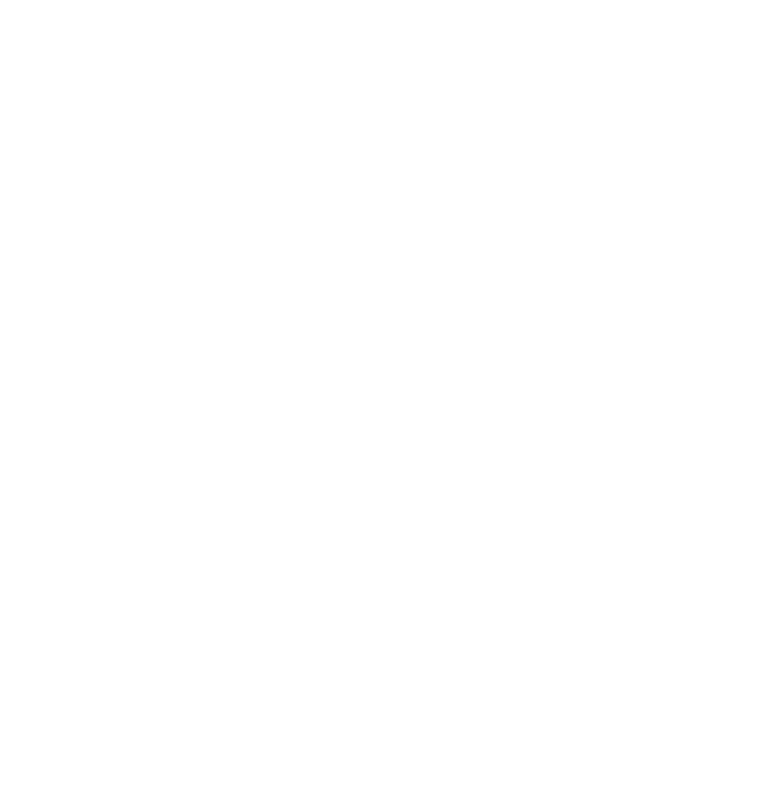
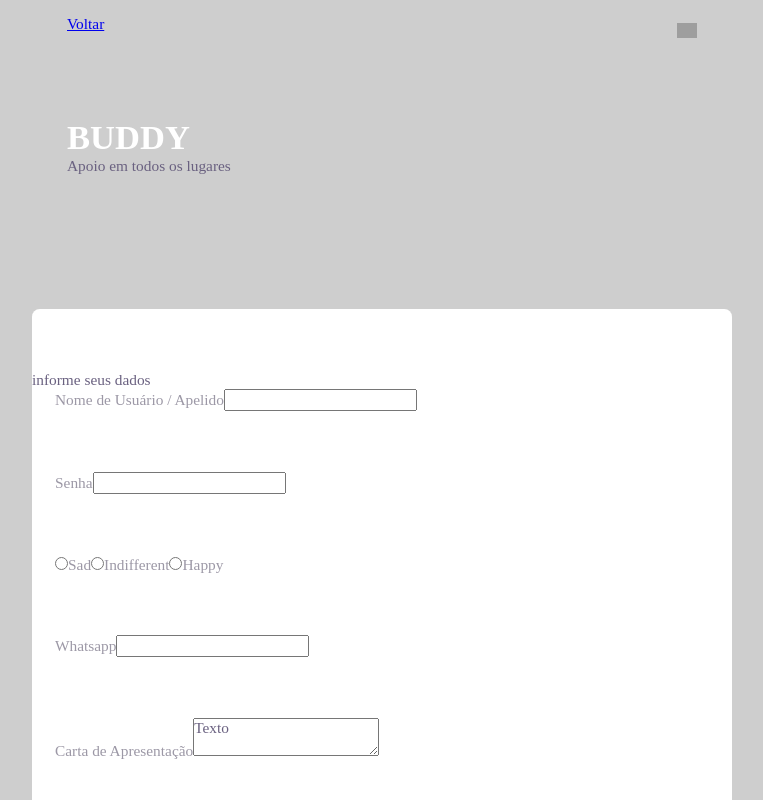
Before and after one commit to HACKATONA-ES-2020/Left4Dev, a React (Create React App) app in the folder frontend/: page /user in a window 1280 px wide. Shown: the top 800 px of the page, without its empty margins (258-1021 px from the left). Built offline with nearby package versions, Linux system fonts and the light colour scheme; grey boxes are pictures that could not be loaded.

Commit message:
Page userform + header

```diff
--- a/frontend/src/App.js
+++ b/frontend/src/App.js
@@ -1,6 +1,8 @@
 import React from 'react';
 
 import Routes from './routes';
+
+import './assets/styles/global.css';
 
 function App() {
   return (
--- /dev/null
+++ b/frontend/src/assets/styles/global.css
@@ -0,0 +1,56 @@
+:root {
+  font-size: 60%;
+
+  --color-background: #CECECE;
+  --color-primary-light: #FFD700;
+  --color-primary-dark: #FFC600;
+  --color-secundary: #E0E0E0;
+  --color-title-in-primary: #FFFFFF;
+  --color-text-title: #32264D;
+  --color-text-complement: #9C98A6;
+  --color-text-base: #6A6180;
+  --color-line-in-white: #E6E6F0;
+  --color-input-background: #E0E0E0;
+  --color-button-text: #FFFFFF;
+  --color-box-base: #FFFFFF;
+  --color-box-footer: #FAFAFC;
+}
+
+* {
+  margin: 0;
+  padding: 0;
+  box-sizing: border-box;
+}
+
+html, body, #root {
+  height: 100vh;
+}
+
+body {
+  background: var(--color-background);
+}
+
+#root {
+  display: flex;
+  align-items: center;
+  justify-content: center;
+}
+
+body,
+input,
+button,
+textarea {
+  font: 500 1.6rem Poppins;
+  color: var(--color-text-base);
+}
+
+.container {
+  width: 90vw;
+  max-width: 700px;
+}
+
+@media (win-width: 700px) {
+  :root {
+    font-size: 62.5%;
+  }
+}
--- /dev/null
+++ b/frontend/src/components/PageHeader/index.js
@@ -0,0 +1,24 @@
+import React from 'react';
+import { Link } from 'react-router-dom';
+
+import './styles.css';
+
+const PageHeader = () => {
+  return (
+    <header className="page-header">
+      <div className="top-bar-container">
+        <Link to="/">
+         <span>Voltar</span>
+        </Link>
+        <img src="#" alt="Buddy" />
+      </div>
+
+      <div className="header-content">
+        <strong>BUDDY</strong>
+        Apoio em todos os lugares
+      </div>
+    </header>
+  );
+}
+
+export default PageHeader;
--- /dev/null
+++ b/frontend/src/components/PageHeader/styles.css
@@ -0,0 +1,73 @@
+.page-header {
+  display: flex;
+  flex-direction: column;
+  background-color: var(--color-primary);
+}
+
+.page-header .top-bar-container {
+  width: 90%;
+  margin: 0 auto;
+  display: flex;
+  justify-content: space-between;
+  align-items: center;
+  color: var(--color-text-in-primary);
+  padding: 1.6rem 0;
+}
+
+.page-header .top-bar-container a {
+  height: 3.2rem;
+  transition: opacity 0.2s;
+}
+
+.page-header .top-bar-container a:hover {
+  opacity: 0.6;
+}
+
+.page-header .top-bar-container > img {
+  height: 1.6rem;
+}
+.page-header .header-content {
+  width: 90%;
+  margin: 0 auto;
+  position: relative;
+  margin: 3.2rem auto;
+}
+
+.page-header .header-content strong {
+  font: 700 3.6rem Archivo;
+  line-height: 4.2rem;
+  color: var(--color-title-in-primary);
+}
+
+.page-header .header-content p {
+  max-width: 30rem;
+  font-size: 1.6rem;
+  line-height: 2.6rem;
+  color: var(--color-text-in-primary);
+  margin-top: 2.4rem;
+}
+
+@media (min-width: 700px) {
+  .page-header {
+    height: 340px;
+  }
+
+  .page-header .top-bar-container {
+    max-width: 1100px;
+  }
+
+  .page-header .header-content {
+    flex: 1;
+    max-width: 740px;
+    margin: 0 auto;
+    padding-bottom: 48px;
+    display: flex;
+    flex-direction: column;
+    justify-content: center;
+    align-items: flex-start;
+  }
+
+  .page-header .header-content strong {
+     max-width: 350px;
+  }
+}
--- /dev/null
+++ b/frontend/src/pages/BuddyForm/index.js
@@ -0,0 +1,14 @@
+import React from 'react';
+import './styles.css';
+
+function BuddyForm() {
+  return (
+    <div className="home">
+      <header className="home-header">
+        <h1>Buddy Form</h1>
+      </header>
+    </div>
+  );
+}
+
+export default BuddyForm;
--- a/frontend/src/pages/Landing/index.js
+++ b/frontend/src/pages/BuddyForm/styles.css
@@ -1,14 +1,14 @@
-import React from 'react';
-import './styles.css';
-
-function Landing() {
-  return (
-    <div className="home">
-      <header className="home-header">
-        <h1>Landing Page</h1>
-      </header>
-    </div>
-  );
+.home {
+  text-align: center;
 }
 
-export default Landing;
+.home-header {
+  min-height: 100vh;
+  display: flex;
+  flex-direction: column;
+  align-items: center;
+  justify-content: center;
+  font-size: calc(10px + 2vmin);
+  color:black;
+  font-family: sans-serif;
+}
--- /dev/null
+++ b/frontend/src/pages/UserForm/index.js
@@ -0,0 +1,73 @@
+import React from 'react';
+
+import PageHeader from '../../components/PageHeader';
+
+import './styles.css';
+
+function UserForm() {
+  return (
+    <div  id="page-user-form" className="container">
+      <PageHeader />
+      <main>
+          informe seus dados
+          <form action="">
+              <fieldset>
+                <label>
+                  Nome de Usuário / Apelido
+                  <input type="text" name="name" />
+                </label>
+              </fieldset>
+
+                <fieldset>
+                  <label>
+                    Senha
+                    <input type="password" name="password" />
+                  </label>
+                </fieldset>
+
+                <fieldset>
+                  <label htmlFor="">
+                    <input type="radio"  name="emoji" value="0" />
+                    Sad
+                  </label>
+
+                  <label htmlFor="">
+                    <input type="radio"  name="emoji" value="0" />
+                    Indifferent
+                  </label>
+
+                  <label htmlFor="">
+                    <input type="radio"  name="emoji" value="0" />
+                    Happy
+                  </label>
+                </fieldset>
+
+                <fieldset>
+                  <label for="phone">
+                  Whatsapp
+                    <input type="tel" id="phone" name="phone" pattern="[0-9]{2}-[0-9]{5}-[0-9]{4}" />
+                  </label>
+                </fieldset>
+
+              <fieldset>
+                <label>
+                  Carta de Apresentação
+                  <textarea>
+                    Texto
+                  </textarea>
+                </label>
+              </fieldset>
+
+            <footer>
+              <button type="submit">
+                Salvar
+              </button>
+            </footer>
+
+          </form>
+      </main>
+    </div>
+  );
+}
+
+export default UserForm;
--- /dev/null
+++ b/frontend/src/pages/UserForm/styles.css
@@ -0,0 +1,98 @@
+#page-user-form {
+  width: 100vw;
+  height: 100vh;
+}
+
+#page-user-form .page-header .header-content {
+  margin-bottom:6.4rem;
+}
+
+#page-user-form main {
+  background: var(--color-box-base);
+  width: 100%;
+  max-width: 74rem;
+  border-radius: 0.8rem;
+  margin: -3.2rem auto 3.2rem;
+  padding-top: 6.4rem;
+  overflow: hidden;
+}
+
+#page-user-form main fieldset {
+  border: 0;
+  padding: 0 2.4rem;
+}
+
+#page-user-form main fieldset + fieldset {
+  margin-top: 6.4rem;
+}
+
+#page-user-form main fieldset legend {
+  font: 700 2.4rem Archivo;
+  color: var(--color-text-title);
+  margin-bottom: 2.4rem;
+  display: flex;
+  align-items: center;
+  justify-content: space-between;
+  width: 100%;
+  padding-bottom: 1.6rem;
+  border-bottom: 1px solid var(--color-line-in-white);
+}
+
+#page-user-form main fieldset legend button {
+  background: none;
+  border: 0;
+  color: var(--color-primary);
+  font: 700 1.6rem Archivo;
+  cursor: pointer;
+  transition: color 0.2s;
+}
+
+#page-user-form main fieldset .input-block + .textarea-block,
+#page-user-form main fieldset .select-block + .input-block {
+  margin-top: 2.4rem;
+}
+
+#page-user-form label {
+  color: var(--color-text-complement);
+}
+
+#page-user-form main footer {
+  padding: 4rem 2.4rem;
+  background: var(--color-box-footer);
+  border-top: 1px solid var(--color-line-in-white);
+  margin-top: 6.4rem;
+}
+
+#page-user-form main footer p {
+  display: flex;
+  align-items: center;
+  justify-content: center;
+  font-size: 1.4rem;
+  line-height: 2.4rem;
+  color: var(--color-text-complement);
+}
+
+#page-user-form main footer p img {
+  margin-right: 2rem;
+}
+
+#page-user-form main footer button {
+  width: 100%;
+  height: 5.6rem;
+  background: var(--color-secundary);
+  color: var(--color-button-text);
+  border: 0;
+  border-radius: 0.8rem;
+  cursor: pointer;
+  font: 700 1.6rem Archivo;
+  display: flex;
+  align-items: center;
+  justify-content: center;
+  text-decoration: none;
+  transition: background-color 0.2s;
+  margin-top: 3.2rem;
+}
+
+#page-user-form main footer button:hover {
+  background: var(--color-secundary-dark);
+}
--- a/frontend/src/routes.js
+++ b/frontend/src/routes.js
@@ -2,11 +2,16 @@ import React from 'react';
 import { BrowserRouter, Route } from 'react-router-dom';
 
 import Landing from './pages/Landing';
+import BuddyForm from './pages/BuddyForm';
+import UserForm from './pages/UserForm';
+
 
 function Routes() {
   return (
     <BrowserRouter>
       <Route path="/" exact component={Landing}/>
+      <Route path="/buddy" component={BuddyForm}/>
+      <Route path="/user" component={UserForm}/>
     </BrowserRouter>
   )
 }
```
Also changed, not shown: frontend/src/App.css (deleted, +0 -38 lines), frontend/src/pages/UserList/index.js (added), frontend/src/pages/UserList/styles.css (added).
